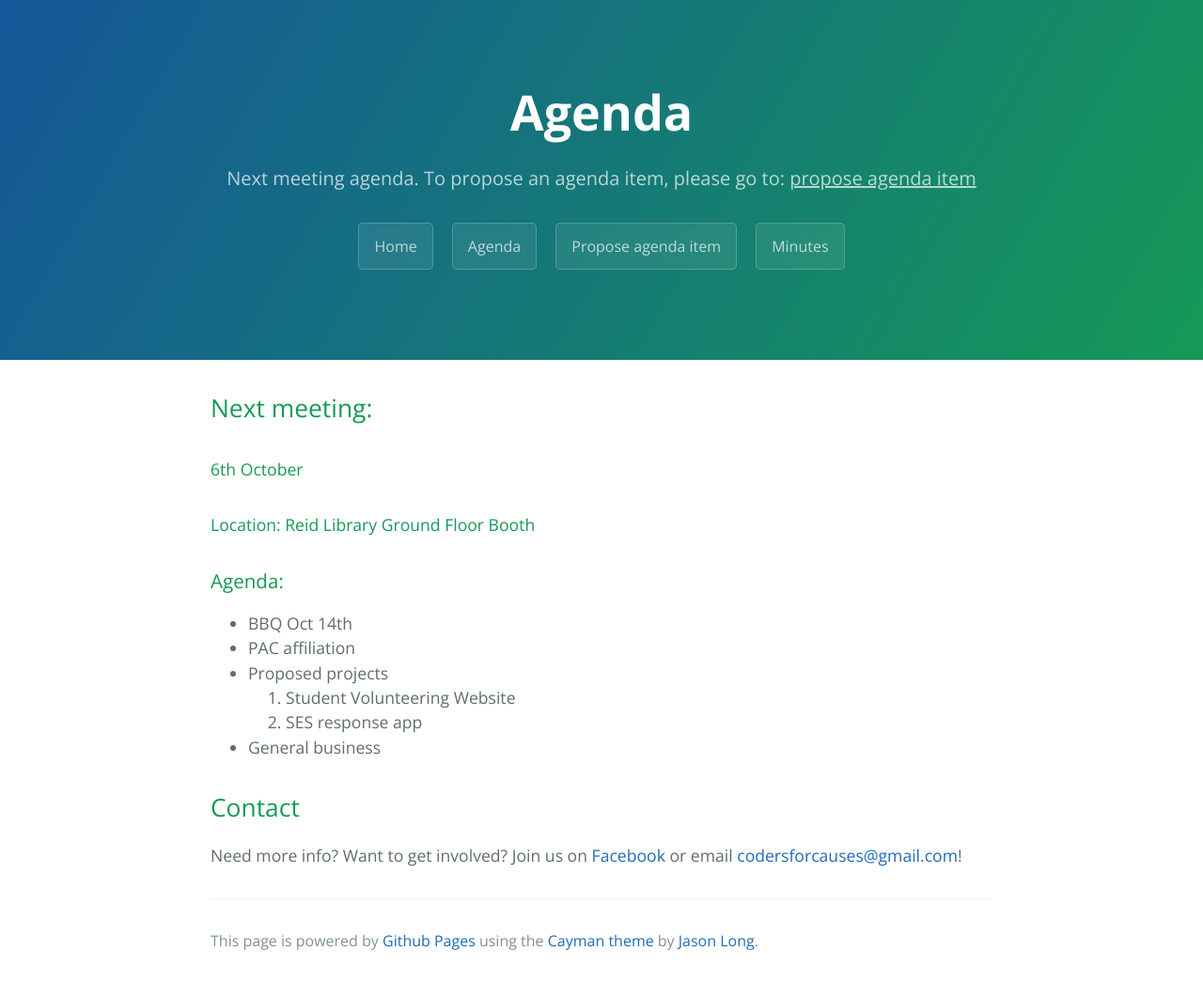
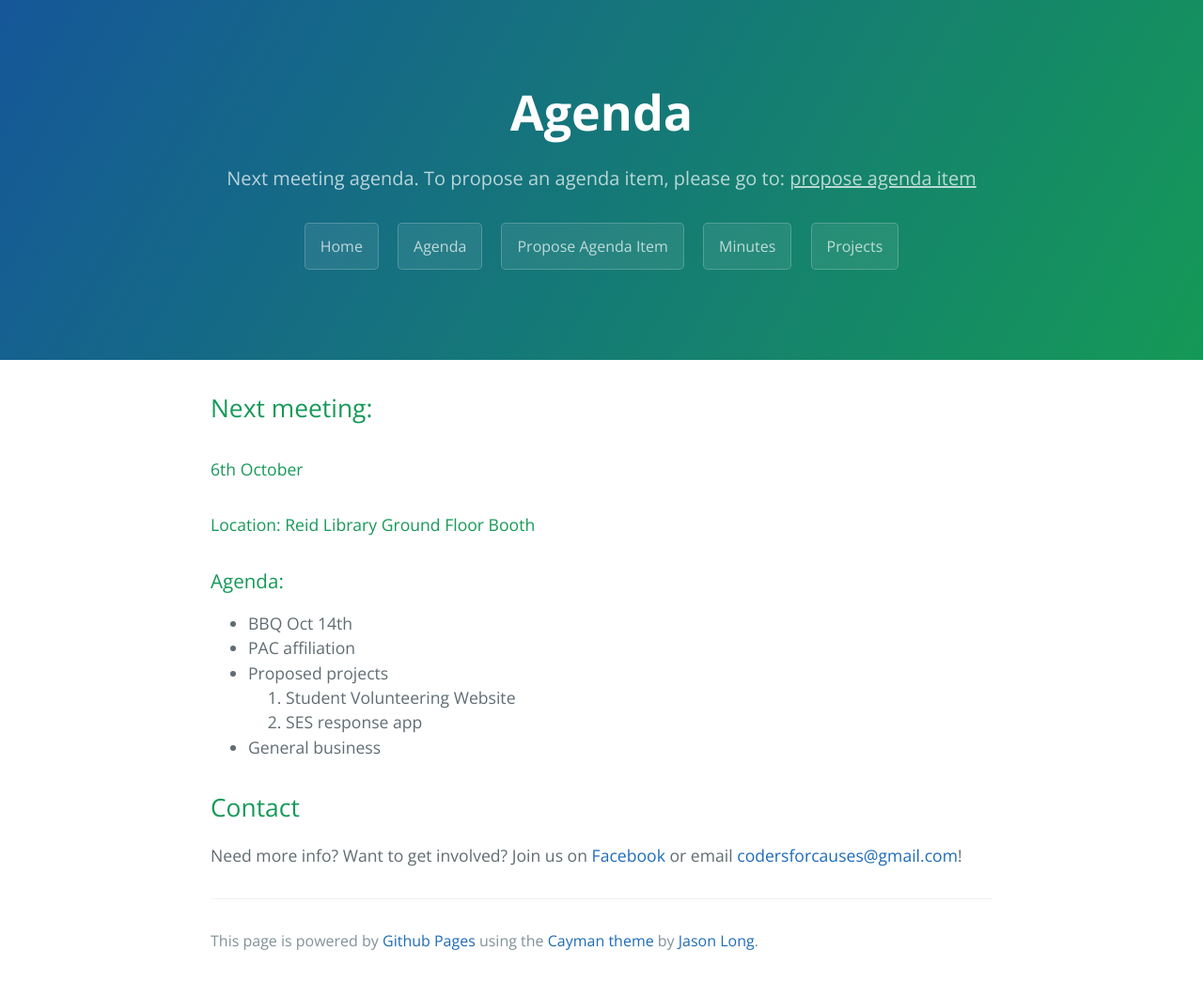
Before and after one commit to codersforcauses/backup, a Jekyll site: the page agenda/index.html, which Jekyll copies as it is, in a window 1280 px wide. Shown: the whole page at 94% size. Built offline with Jekyll 4.4.1, drawn with Linux system fonts in a browser that asks for light colours.

Commit message:
Added Projects

```diff
--- a/agenda/index.html
+++ b/agenda/index.html
@@ -15,8 +15,9 @@
       <h2 class="project-tagline">Next meeting agenda. To propose an agenda item, please go to: <a style="color: #ffffff; text-decoration: underline;" href="/propose-agenda-item">propose agenda item</a></h2>
       <a href="/" class="btn">Home</a>
       <a href="/agenda" class="btn">Agenda</a>
-      <a href="/propose-agenda-item" class="btn">Propose agenda item</a>
+      <a href="/propose-agenda-item" class="btn">Propose Agenda Item</a>
       <a href="/minutes" class="btn">Minutes</a>
+      <a href="/projects" class="btn">Projects</a>
     </section>
 
     <section class="main-content">
```
